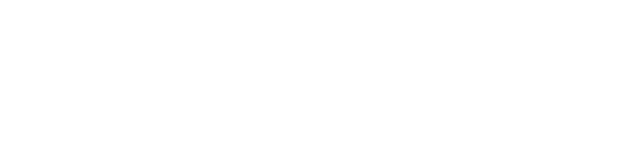
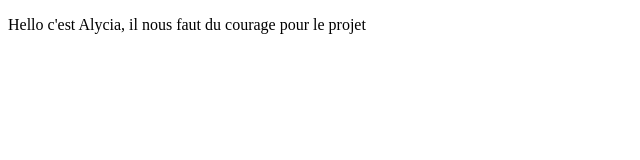
Before and after one commit to emmavdz2001/demo-projet, a plain HTML site: page index.html in a window 1280 px wide. Shown: the whole page, without its empty margins (0-640 px from the left). Drawn offline with Linux system fonts and the light colour scheme.

Commit message:
aller on va y arriver

```diff
--- a/index.html
+++ b/index.html
@@ -8,6 +8,6 @@
     <title>Demo-projet</title>
 </head>
 <body>
-
+    <p>Hello c'est Alycia, il nous faut du courage pour le projet </p>
 </body>
 </html>
```
